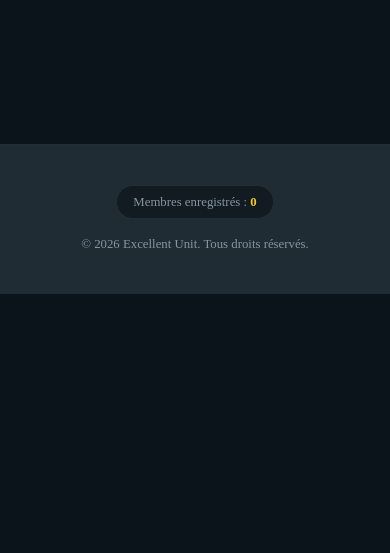
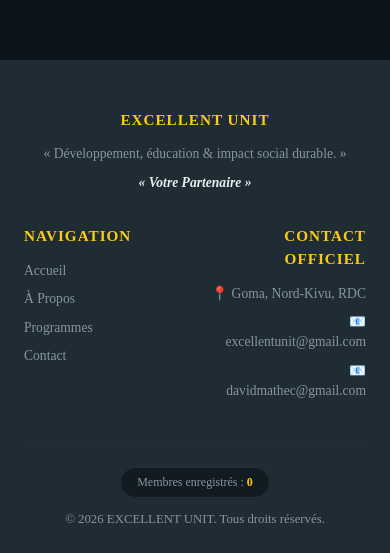
Before and after one commit to lubingakevin31/excellent_unit, a website: page public/index.html in a window 390 px wide. Shown: the part 1439-1992 px from the top of the page. Before the commit the page ends 1733 px from the top, so only its background shows below. Drawn offline with nearby package versions, Linux system fonts and the light colour scheme; no server answers.

Commit message:
style: optimisation du footer pour mobile et PC avec présentation centrée, navigation à gauche, contact à droite et compteur de membres centré en bas

```diff
--- a/public/index.html
+++ b/public/index.html
@@ -125,7 +125,7 @@
         }
 
         /* ==========================================
-           2. NAVBAR PROpre SANS LE BADGE MEMBRES
+           2. NAVBAR PROPRE SANS LE BADGE MEMBRES
         ========================================== */
         header {
             position: fixed; top: -100px; left: 0; width: 100%; height: 75px;
@@ -173,7 +173,7 @@
 
         /* CONTENU DE LA PAGE PRINCIPALE */
         .main-content-wrapper {
-            min-height: 80vh;
+            min-height: 70vh;
         }
 
         .hero {
@@ -185,33 +185,114 @@
         }
 
         /* ==========================================
-           3. FOOTER AVEC LE COMPTEUR DE MEMBRES
+           3. FOOTER OPTIMISÉ (PC & MOBILE COMPACT)
         ========================================== */
         footer {
             background-color: var(--card-bg, #0b141a);
             border-top: 1px solid var(--border-color);
-            padding: 2.5rem 1rem;
-            text-align: center;
+            padding: 3rem 1.5rem 1.5rem 1.5rem;
             color: var(--text-secondary);
             font-size: 0.85rem;
             margin-top: 4rem;
         }
 
-        .footer-content {
+        .footer-container {
             max-width: 1200px;
             margin: 0 auto;
+            display: grid;
+            grid-template-columns: 1fr 1fr 1fr;
+            gap: 2rem;
+            padding-bottom: 2rem;
+            border-bottom: 1px solid var(--border-color);
+        }
+
+        /* Sur mobile : 1ère ligne centré, puis navigation à gauche et contact à droite */
+        @media (max-width: 768px) {
+            .footer-container {
+                grid-template-columns: 1fr 1fr;
+                gap: 1.5rem;
+                text-align: left;
+            }
+            .footer-col-main {
+                grid-column: span 2;
+                text-align: center !important;
+            }
+        }
+
+        .footer-col h3 {
+            color: var(--brand-gold, #d4af37);
+            font-size: 0.95rem;
+            font-weight: bold;
+            text-transform: uppercase;
+            letter-spacing: 1px;
+            margin-bottom: 0.8rem;
+        }
+
+        .footer-col p {
+            line-height: 1.5;
+            margin-bottom: 0.5rem;
+        }
+
+        .footer-col ul {
+            list-style: none;
+            padding: 0;
+            margin: 0;
+        }
+
+        .footer-col ul li {
+            margin-bottom: 0.5rem;
+        }
+
+        .footer-col ul li a {
+            color: var(--text-secondary);
+            text-decoration: none;
+            transition: color 0.2s;
+        }
+
+        .footer-col ul li a:hover {
+            color: var(--brand-gold, #d4af37);
+        }
+
+        .footer-col .devise {
+            font-style: italic;
+            color: var(--text-primary);
+            font-weight: bold;
+            margin-top: 0.3rem;
+        }
+
+        /* Alignements spécifiques PC */
+        .footer-col-nav {
+            text-align: left;
+        }
+        .footer-col-contact {
+            text-align: right;
+        }
+        @media (max-width: 768px) {
+            .footer-col-contact {
+                text-align: right;
+            }
+            .footer-col-nav {
+                text-align: left;
+            }
+        }
+
+        .footer-bottom {
+            max-width: 1200px;
+            margin: 0 auto;
+            padding-top: 1.5rem;
             display: flex;
             flex-direction: column;
             align-items: center;
-            gap: 1rem;
+            gap: 0.75rem;
+            text-align: center;
         }
 
         .footer-badge {
             background: var(--bg-secondary);
             border: 1px solid var(--border-color);
-            padding: 0.4rem 1rem;
+            padding: 0.35rem 1rem;
             border-radius: 20px;
-            font-size: 0.8rem;
+            font-size: 0.75rem;
             color: var(--text-secondary);
         }
         .footer-badge span { color: var(--brand-gold); font-weight: bold; }
@@ -313,12 +394,41 @@
     </div>
 
     <!-- ==========================================
-       4. FOOTER AVEC COMPTEUR DE MEMBRES DÉPLACÉ
+       4. FOOTER COMPACT ET STRUCTURÉ
     ========================================== -->
     <footer>
-        <div class="footer-content">
+        <div class="footer-container">
+            <!-- 1. Présentation d'EXCELLENT UNIT (Centré sur mobile) -->
+            <div class="footer-col footer-col-main">
+                <h3>EXCELLENT UNIT</h3>
+                <p>« Développement, éducation & impact social durable. »</p>
+                <p class="devise">« Votre Partenaire »</p>
+            </div>
+
+            <!-- 2. Navigation (À gauche) -->
+            <div class="footer-col footer-col-nav">
+                <h3>Navigation</h3>
+                <ul>
+                    <li><a href="#splash-hero">Accueil</a></li>
+                    <li><a href="#main-content">À Propos</a></li>
+                    <li><a href="#programmes">Programmes</a></li>
+                    <li><a href="#contact">Contact</a></li>
+                </ul>
+            </div>
+
+            <!-- 3. Contact officiel (À droite) -->
+            <div class="footer-col footer-col-contact">
+                <h3>Contact officiel</h3>
+                <p>📍 Goma, Nord-Kivu, RDC</p>
+                <p>📧 excellentunit@gmail.com</p>
+                <p>📧 davidmathec@gmail.com</p>
+            </div>
+        </div>
+
+        <!-- 4. Compteur de membres & Copyright (En dessous au centre) -->
+        <div class="footer-bottom">
             <div class="footer-badge">Membres enregistrés : <span id="users-count">...</span></div>
-            <p style="margin: 0; font-size: 0.8rem; color: var(--text-secondary);">© 2026 Excellent Unit. Tous droits réservés.</p>
+            <p style="margin: 0; font-size: 0.8rem; color: var(--text-secondary);">© 2026 EXCELLENT UNIT. Tous droits réservés.</p>
         </div>
     </footer>
 
```
